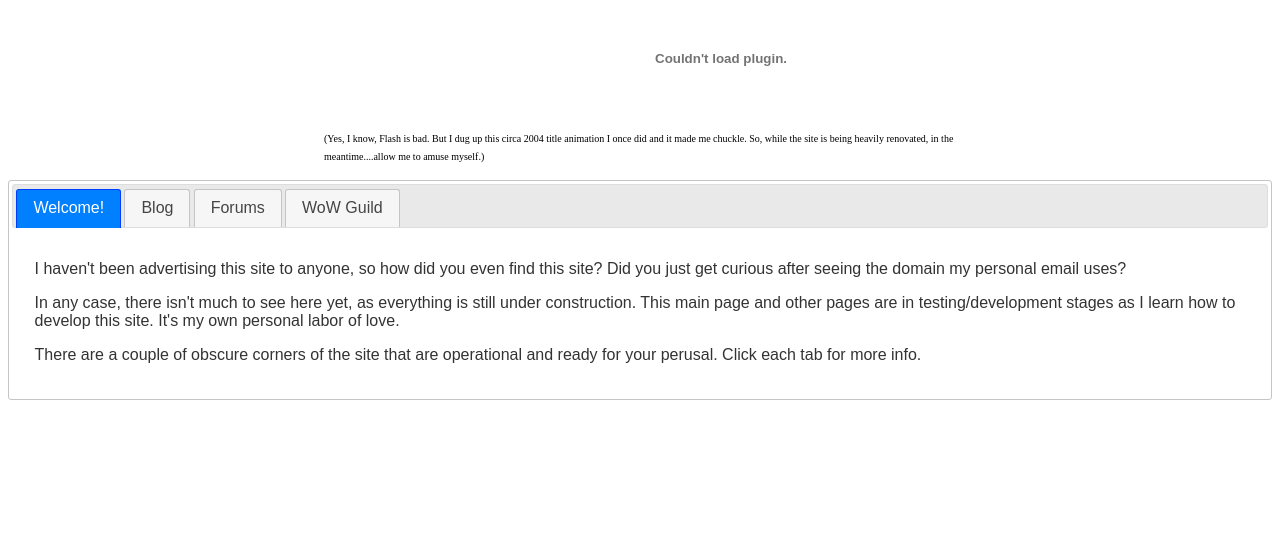
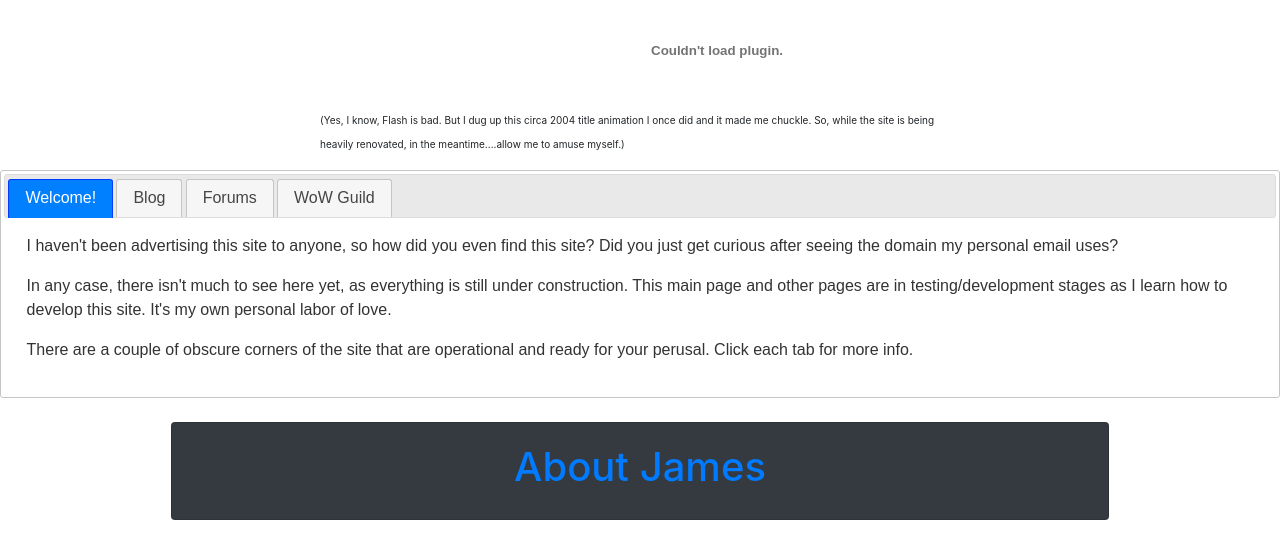
Before and after one commit to doubleozero/jameswebsite, a plain HTML site: page index.html in a window 1280 px wide. Drawn offline with nearby package versions, Linux system fonts and the light colour scheme.

Commit message:
Added initial 'About' card'

```diff
--- a/index.html
+++ b/index.html
@@ -9,6 +9,8 @@
     <link rel="stylesheet" type="text/css" href="https://code.jquery.com/ui/1.12.1/themes/dot-luv/jquery-ui.css" /> <!--Needed for tabs-->
     <!--<script src="https://mcapi.us/scripts/minecraft.js"></script>  <-- enables the Minecraft script
     <script type="text/javascript" src="mcServerStatus.js"></script> <-- script file to monitor Minecraft server -->
+    <link rel='stylesheet' href='https://cdnjs.cloudflare.com/ajax/libs/twitter-bootstrap/4.0.0/css/bootstrap.css'>
+    <!-- The above enables bootstrap, which is needed to use the "container" and card" classes in the "about" section -->
 </head>
 
 <style>
@@ -60,5 +62,13 @@
             </div>
         </div> -->
     </div>
+    <br>
+    <div id="profile" class="container-fluid"> <!-- ensures this section spans full width of viewport -->
+    	<div class="card mx-auto w-75 card-body bg-dark"> <! -- creates/orientates the card background -->
+    		<div class="text-center">
+    			<h1 id="about" class="text-primary">About James</h1>
+    		</div>
+    	</div>
+    </div>
 </body>
 </html>
```
